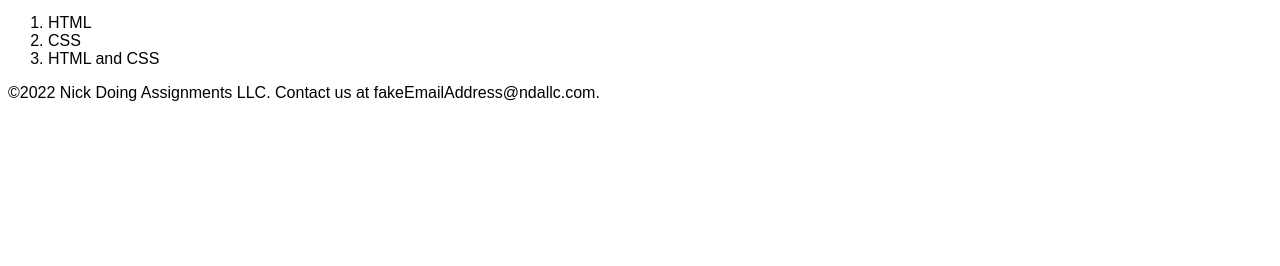
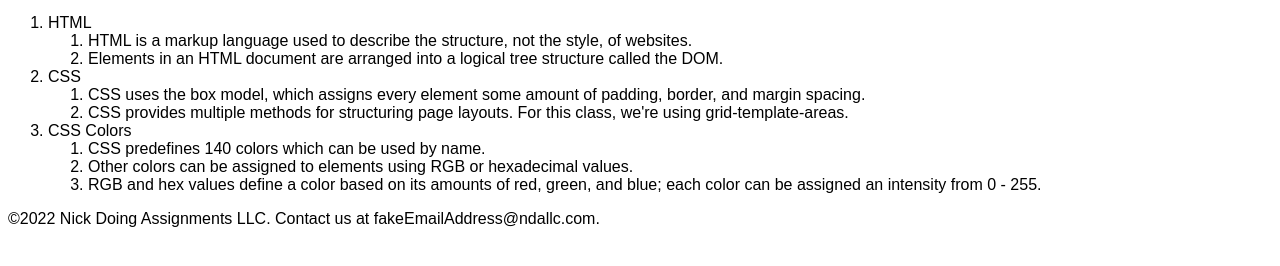
Before and after one commit to n1999ck/Assignment-3, a plain HTML site: page page1.html in a window 1280 px wide. Shown: the part 404-670 px from the top of the page. Drawn offline with Linux system fonts and the light colour scheme.

Commit message:
Added outline to page 1. Added

```diff
--- a/page1.html
+++ b/page1.html
@@ -26,8 +26,21 @@
   <main>
     <ol id="conceptsOutline">
       <li>HTML</li>
+        <ol class="nestedList">
+          <li>HTML is a markup language used to describe the structure, not the style, of websites.</li>
+          <li>Elements in an HTML document are arranged into a logical tree structure called the DOM.</li>
+        </ol>
       <li>CSS</li>
-      <li>HTML and CSS</li>
+      <ol class="nestedList">
+        <li>CSS uses the box model, which assigns every element some amount of padding, border, and margin spacing.</li>
+        <li>CSS provides multiple methods for structuring page layouts. For this class, we're using grid-template-areas.</li>
+      </ol>
+      <li>CSS Colors</li>
+      <ol class="nestedList">
+        <li>CSS predefines 140 colors which can be used by name.</li>
+        <li>Other colors can be assigned to elements using RGB or hexadecimal values.</li>
+        <li>RGB and hex values define a color based on its amounts of red, green, and blue; each color can be assigned an intensity from 0 - 255.</li>
+      </ol>
   </main>
   <footer><p>©2022 Nick Doing Assignments LLC. Contact us at fakeEmailAddress@ndallc.com.</p></footer>
 </body>
```
Also changed, not shown: page2.html (+10 -1 lines).
